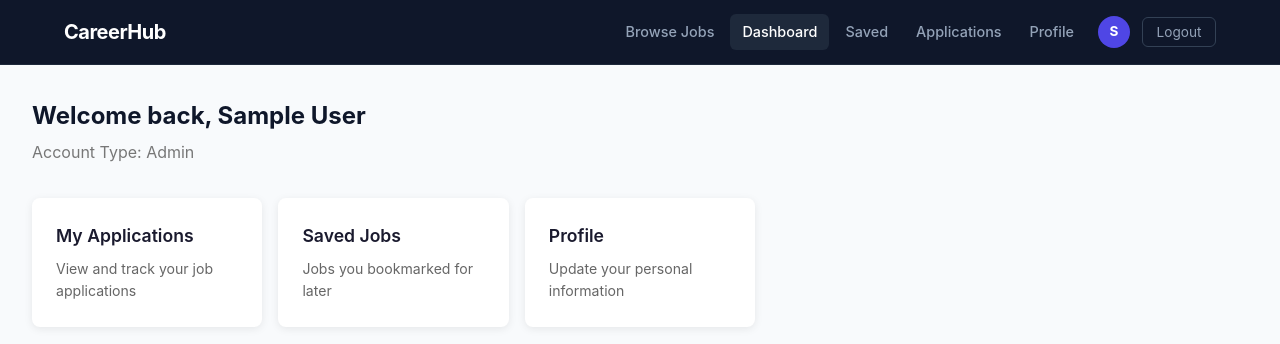
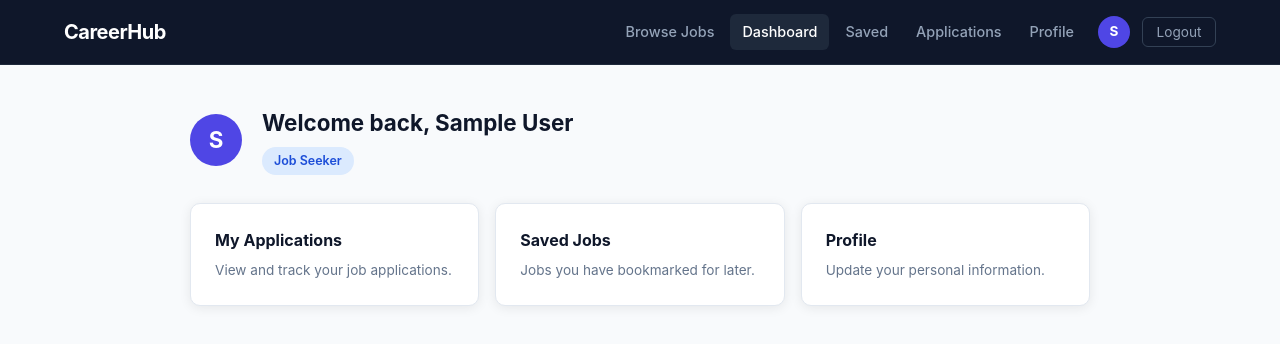
Before and after one commit to obapluto-ob/module_5_project, a React (Vite) app in the folder client/: page /dashboard in a window 1280 px wide. Shown: the top 344 px of the page. Built offline with nearby package versions, Linux system fonts and the light colour scheme; sample sign-in values are in the browser's storage.

Commit message:
updated dashboard with role based cards for students

```diff
--- a/client/src/pages/Dashboard.jsx
+++ b/client/src/pages/Dashboard.jsx
@@ -1,68 +1,140 @@
 import { Link } from 'react-router-dom'
 import { useAuth } from '../context/AuthContext'
 
+const studentCards = [
+  { to: '/applications', title: 'My Applications', desc: 'Track the status of your internship and job applications.' },
+  { to: '/saved-jobs', title: 'Saved Jobs', desc: 'Review jobs you have bookmarked for later.' },
+  { to: '/profile', title: 'My Profile', desc: 'Update your resume link, university, and personal details.' },
+  { to: '/jobs?type=internship', title: 'Browse Internships', desc: 'Find internship opportunities from hiring companies.' },
+]
+
+const jobseekerCards = [
+  { to: '/applications', title: 'My Applications', desc: 'View and track your job applications.' },
+  { to: '/saved-jobs', title: 'Saved Jobs', desc: 'Jobs you have bookmarked for later.' },
+  { to: '/profile', title: 'Profile', desc: 'Update your personal information.' },
+]
+
+const employerCards = [
+  { to: '/post-job', title: 'Post a Job', desc: 'Create a new job listing for candidates to apply.' },
+  { to: '/jobs', title: 'Browse Listings', desc: 'View all active job posts on the platform.' },
+  { to: '/profile', title: 'Company Profile', desc: 'Manage your employer profile and company details.' },
+]
+
+const roleCards = {
+  student: studentCards,
+  jobseeker: jobseekerCards,
+  employer: employerCards,
+}
+
+const roleBadgeStyle = {
+  student: { background: '#ede9fe', color: '#7c3aed' },
+  jobseeker: { background: '#dbeafe', color: '#1d4ed8' },
+  employer: { background: '#dcfce7', color: '#15803d' },
+}
+
+const roleLabel = {
+  student: 'Student',
+  jobseeker: 'Job Seeker',
+  employer: 'Employer',
+}
+
 export default function Dashboard() {
   const { user } = useAuth()
+  const cards = roleCards[user?.role] || jobseekerCards
+  const badgeStyle = roleBadgeStyle[user?.role] || roleBadgeStyle.jobseeker
 
   return (
-    <div style={styles.container}>
-      <h2>Welcome back, {user?.name}</h2>
-      <p style={styles.role}>Account type: {user?.role}</p>
-      <div style={styles.grid}>
-        <Link to="/applications" style={styles.card}>
-          <span style={styles.icon}>My Applications</span>
-          <p style={styles.cardDesc}>View and track your job applications</p>
-        </Link>
-        <Link to="/saved-jobs" style={styles.card}>
-          <span style={styles.icon}>Saved Jobs</span>
-          <p style={styles.cardDesc}>Jobs you bookmarked for later</p>
-        </Link>
-        <Link to="/profile" style={styles.card}>
-          <span style={styles.icon}>Profile</span>
-          <p style={styles.cardDesc}>Update your personal information</p>
-        </Link>
-        {user?.role === 'employer' && (
-          <Link to="/post-job" style={styles.card}>
-            <span style={styles.icon}>Post a Job</span>
-            <p style={styles.cardDesc}>Create a new job listing</p>
-          </Link>
+    <div style={styles.page}>
+      <div style={styles.container}>
+        <div style={styles.header}>
+          <div style={styles.avatarLg}>{user?.name?.[0]?.toUpperCase()}</div>
+          <div>
+            <h2 style={styles.welcome}>Welcome back, {user?.name}</h2>
+            <span style={{ ...styles.badge, ...badgeStyle }}>
+              {roleLabel[user?.role] || 'Job Seeker'}
+            </span>
+          </div>
+        </div>
+
+        {user?.role === 'student' && (
+          <div style={styles.notice}>
+            <strong>Complete your profile</strong> — add your university, graduation year, and resume link
+            to improve your chances with employers.{' '}
+            <Link to="/profile" style={styles.noticeLink}>Update profile</Link>
+          </div>
         )}
+
+        <div style={styles.grid}>
+          {cards.map(card => (
+            <Link to={card.to} key={card.title} style={styles.card}>
+              <p style={styles.cardTitle}>{card.title}</p>
+              <p style={styles.cardDesc}>{card.desc}</p>
+            </Link>
+          ))}
+        </div>
       </div>
     </div>
   )
 }
 
 const styles = {
-  container: {
-    padding: '2rem',
+  page: { background: 'var(--bg)', minHeight: '100vh', padding: '2.5rem 1.5rem' },
+  container: { maxWidth: '900px', margin: '0 auto' },
+  header: {
+    display: 'flex',
+    alignItems: 'center',
+    gap: '1.25rem',
+    marginBottom: '1.75rem',
   },
-  role: {
-    color: '#777',
-    marginTop: '0.3rem',
+  avatarLg: {
+    width: '52px',
+    height: '52px',
+    borderRadius: '50%',
+    background: 'var(--primary)',
+    color: '#fff',
+    display: 'flex',
+    alignItems: 'center',
+    justifyContent: 'center',
+    fontSize: '1.4rem',
+    fontWeight: '700',
+    flexShrink: 0,
+  },
+  welcome: { fontSize: '1.4rem', fontWeight: '700' },
+  badge: {
+    display: 'inline-block',
+    padding: '0.25rem 0.75rem',
+    borderRadius: '999px',
+    fontSize: '0.78rem',
+    fontWeight: '600',
+    marginTop: '0.4rem',
+  },
+  notice: {
+    background: '#fffbeb',
+    border: '1px solid #fde68a',
+    borderRadius: '8px',
+    padding: '0.9rem 1.1rem',
     marginBottom: '2rem',
-    textTransform: 'capitalize',
+    fontSize: '0.875rem',
+    color: '#92400e',
+    lineHeight: 1.6,
   },
+  noticeLink: { color: '#b45309', fontWeight: '600', textDecoration: 'underline' },
   grid: {
     display: 'grid',
     gridTemplateColumns: 'repeat(auto-fill, minmax(220px, 1fr))',
     gap: '1rem',
   },
   card: {
-    background: '#fff',
+    background: 'var(--surface)',
+    border: '1px solid var(--border)',
+    borderRadius: 'var(--radius)',
     padding: '1.5rem',
-    borderRadius: '8px',
-    boxShadow: '0 2px 8px rgba(0,0,0,0.08)',
-    color: '#1a1a2e',
     display: 'flex',
     flexDirection: 'column',
-    gap: '0.5rem',
+    gap: '0.4rem',
+    color: 'var(--text)',
+    boxShadow: 'var(--shadow)',
   },
-  icon: {
-    fontSize: '1.1rem',
-    fontWeight: '600',
-  },
-  cardDesc: {
-    fontSize: '0.88rem',
-    color: '#666',
-  },
+  cardTitle: { fontWeight: '700', fontSize: '1rem' },
+  cardDesc: { fontSize: '0.85rem', color: 'var(--text-muted)', lineHeight: 1.55 },
 }
```
